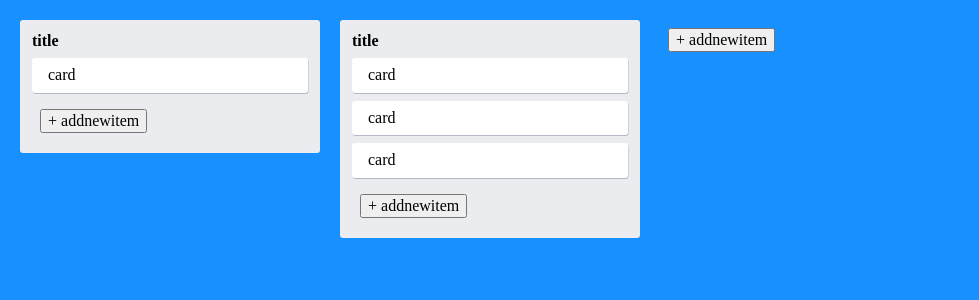
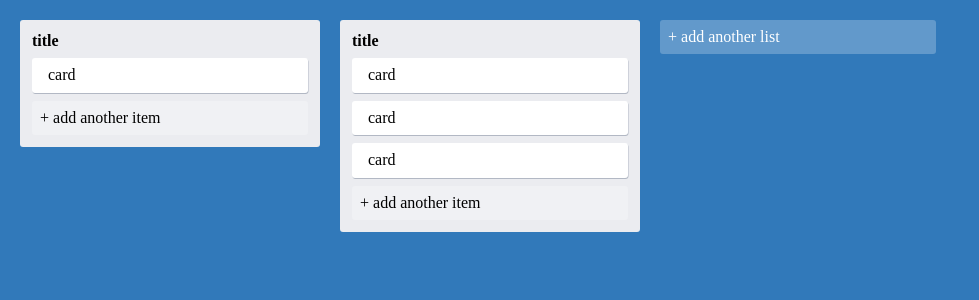
Before and after one commit to cyhfe/trello-clone, a React (Create React App) app in the folder client/: page / in a window 1280 px wide. Shown: the top 300 px of the page, without its empty margins (0-979 px from the left). Built offline with nearby package versions, Linux system fonts and the light colour scheme.

Commit message:
完成静态版本

```diff
--- a/client/src/App.tsx
+++ b/client/src/App.tsx
@@ -1,10 +1,10 @@
-import React from "react";
-import styled from "styled-components";
-import "./App.css";
+import React from 'react'
+import styled from 'styled-components'
+import './App.css'
 
-import Column from "./components/column";
-import Card from "./components/card";
-import AddNewItem from "./components/addNewItem";
+import Column from './components/column'
+import Card from './components/card'
+import AddNewItem from './components/addNewItem'
 
 const AppContainer = styled.div`
   height: 100%;
@@ -12,24 +12,24 @@ const AppContainer = styled.div`
   align-items: flex-start;
   flex: 0 0 320px;
   padding: 20px;
-`;
+`
 
 function App() {
   return (
     <AppContainer>
       <Column text="title">
         <Card />
-        <AddNewItem dark onAdd={() => {}} toggleButtonText="add item" />
+        <AddNewItem dark onAdd={(text) => console.log(text)} toggleButtonText="+ add another item" />
       </Column>
       <Column text="title">
         <Card />
         <Card />
         <Card />
-        <AddNewItem dark onAdd={() => {}} toggleButtonText="add item" />
+        <AddNewItem dark onAdd={(text) => console.log(text)} toggleButtonText="+ add another item" />
       </Column>
-      <AddNewItem onAdd={() => {}} toggleButtonText="add list" />
+      <AddNewItem onAdd={(text) => console.log(text)} toggleButtonText="+ add another list" />
     </AppContainer>
-  );
+  )
 }
 
-export default App;
+export default App
--- a/client/src/components/addNewItem.tsx
+++ b/client/src/components/addNewItem.tsx
@@ -1,31 +1,56 @@
-import React from "react";
-import styled from "styled-components";
+import React, { useState } from 'react'
+import NewItemForm from './newItemForm'
+import styled from 'styled-components'
 
 const Container = styled.div`
   min-width: 276px;
   padding: 8px;
-`;
+  background-color: #ffffff3d;
+  &:hover {
+    background-color: #ffffff52;
+  }
+  border-radius: 3px;
+  cursor: pointer;
+`
 
 type AddItemButtomProps = {
-  dark?: boolean;
-};
+  dark?: boolean
+}
 
-const AddItemButton = styled.button<AddItemButtomProps>`
-  color: ${(props) => (props.dark ? "#000" : "#fff")};
-`;
+const AddItemButton = styled.div<AddItemButtomProps>`
+  color: ${(props) => (props.dark ? '#000' : '#fff')};
+  text-align: left;
+  transition: background 85ms ease-in;
+`
 
 type AddNewItemProps = {
-  toggleButtonText: string;
-  onAdd(text: "string"): void;
-  dark?: boolean;
-};
+  toggleButtonText: string
+  onAdd(text: 'string'): void
+  dark?: boolean
+}
 
 const AddNewItem = (props: AddNewItemProps) => {
+  const [showForm, setShowForm] = useState<boolean>(false)
+
+  const handleCancel = () => {
+    setShowForm(false)
+  }
+
+  if (showForm) {
+    return <NewItemForm onCancel={handleCancel} onAdd={props.onAdd}/>
+  }
+
   return (
     <Container>
-      <AddItemButton dark>+ addnewitem</AddItemButton>
+      <AddItemButton
+        dark={props.dark}
+        onClick={() => {
+          setShowForm(true)
+        }}>
+        {props.toggleButtonText}
+      </AddItemButton>
     </Container>
-  );
-};
+  )
+}
 
-export default AddNewItem;
+export default AddNewItem
--- a/client/src/components/column.tsx
+++ b/client/src/components/column.tsx
@@ -1,7 +1,5 @@
 import React from "react";
 import styled from "styled-components";
-import Card from "./card";
-import AddNewItem from "./addNewItem";
 
 const ColumnWrap = styled.div`
   min-width: 320px;
@@ -21,7 +19,7 @@ const Title = styled.div`
 
 type ColumnProps = {
   text: string,
-  children: React.ReactNode
+  children?: React.ReactNode
 }
 
 const Column = ({text, children}: ColumnProps) => {
--- /dev/null
+++ b/client/src/components/newItemForm.tsx
@@ -0,0 +1,84 @@
+import React, { useState } from 'react'
+import styled, { css } from 'styled-components'
+
+const Container = styled.div`
+  min-width: 276px;
+  display: flex;
+  flex-direction: column;
+`
+
+const Input = styled.input`
+  padding: 8px;
+  border: 1px solid #ced4da;
+  border-radius: 3px;
+
+  &:focus {
+    border-color: #86b7fe;
+    outline: 0;
+    box-shadow: 0 0 0 0.25rem rgb(13 110 253 / 25%);
+  }
+  margin-bottom: 0.5rem;
+`
+
+type ButtonProps = {
+  primary?: boolean
+  danger?: boolean
+}
+
+const Button = styled.button<ButtonProps>`
+  display: inline-block;
+  text-align: center;
+  text-decoration: none;
+  vertical-align: middle;
+  cursor: pointer;
+  user-select: none;
+  border: 1px solid transparent;
+  border-radius: 3px;
+  transition: color 0.15s ease-in-out, background-color 0.15s ease-in-out, border-color 0.15s ease-in-out,
+    box-shadow 0.15s ease-in-out;
+  padding: 0.15rem 0.35rem;
+  margin-left: 10px;
+  ${(props) =>
+    props.primary &&
+    css`
+      color: #fff;
+      background-color: #1890ff;
+      border-color: #1890ff;
+    `}
+  ${(props) =>
+    props.danger &&
+    css`
+      color: #fff;
+      background-color: #ff4d4f;
+      border-color: #ff4d4f;
+    `}
+`
+
+const Control = styled.div`
+  display: flex;
+  justify-content: flex-end;
+`
+
+type NewItemFormProps = {
+  onCancel(): void
+  onAdd(text: string): void
+}
+
+const NewItemForm = ({ onCancel, onAdd }: NewItemFormProps) => {
+  const [text, setText] = useState('')
+  return (
+    <Container>
+      <Input type="text" value={text} onChange={(e) => setText(e.target.value)} />
+      <Control>
+        <Button primary onClick={() => onAdd(text)}>
+          Create
+        </Button>
+        <Button danger onClick={onCancel}>
+          Cancel
+        </Button>
+      </Control>
+    </Container>
+  )
+}
+
+export default NewItemForm
--- a/client/src/index.css
+++ b/client/src/index.css
@@ -11,5 +11,5 @@ body,
 }
 
 body {
-  background-color: #1890ff;
+  background-color: #3179ba;
 }
```
